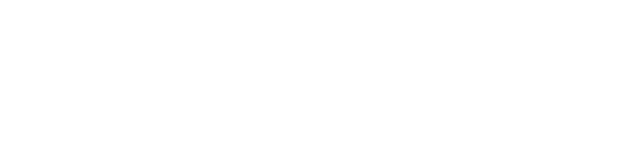
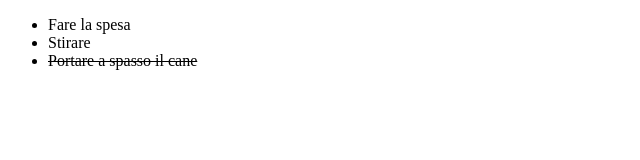
Before and after one commit to ilariasalvati00/vue-todolist, a plain HTML site: page index.html in a window 1280 px wide. Shown: the whole page, without its empty margins (0-640 px from the left). Drawn offline with nearby package versions, Linux system fonts and the light colour scheme.

Commit message:
Milestone 1 fatta

```diff
--- a/index.html
+++ b/index.html
@@ -9,7 +9,11 @@
 <body>
     <script src="https://unpkg.com/vue@3/dist/vue.global.js"></script>
 
-
+    <div id="app">
+        <ul>
+            <li v-for="(elemento) in todolist" :class="sbarra(elemento)"> {{ elemento.text }}</li>
+        </ul>
+    </div>
     <script src="main.js"></script>
 </body>
 </html>
--- a/main.js
+++ b/main.js
@@ -0,0 +1,35 @@
+const {createApp} = Vue;
+const options = {
+    data: function(){
+        return {
+            todolist: [
+                {
+                    text: 'Fare la spesa',
+                    done: false
+                },
+
+                {
+                    text: 'Stirare',
+                    done: false
+                },
+
+                {
+                    text: 'Portare a spasso il cane',
+                    done: true
+                }
+            ]
+        }
+    },
+    methods: {
+        sbarra: function(elem){
+            if (elem.done == true){
+                return "sbarrato"
+            }
+            else{
+                return ""
+            }
+        }
+    }
+}
+
+createApp(options).mount("#app");
--- a/style.css
+++ b/style.css
@@ -0,0 +1,3 @@
+.sbarrato{
+    text-decoration:line-through;
+}
```
